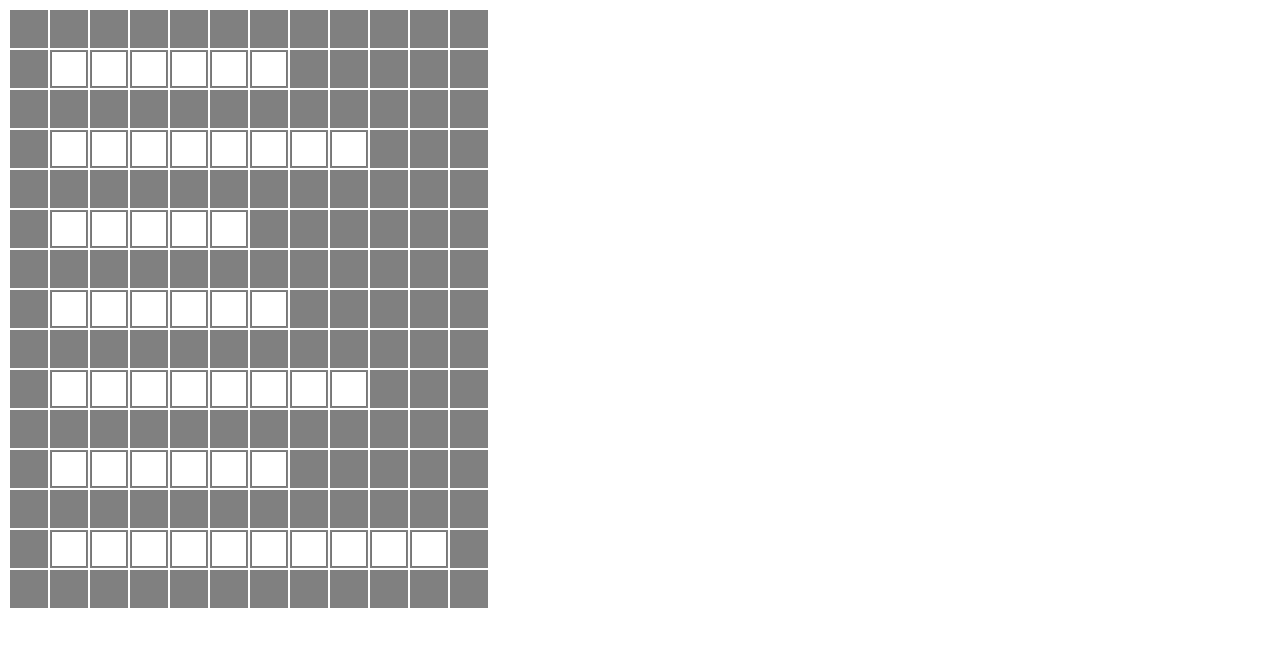
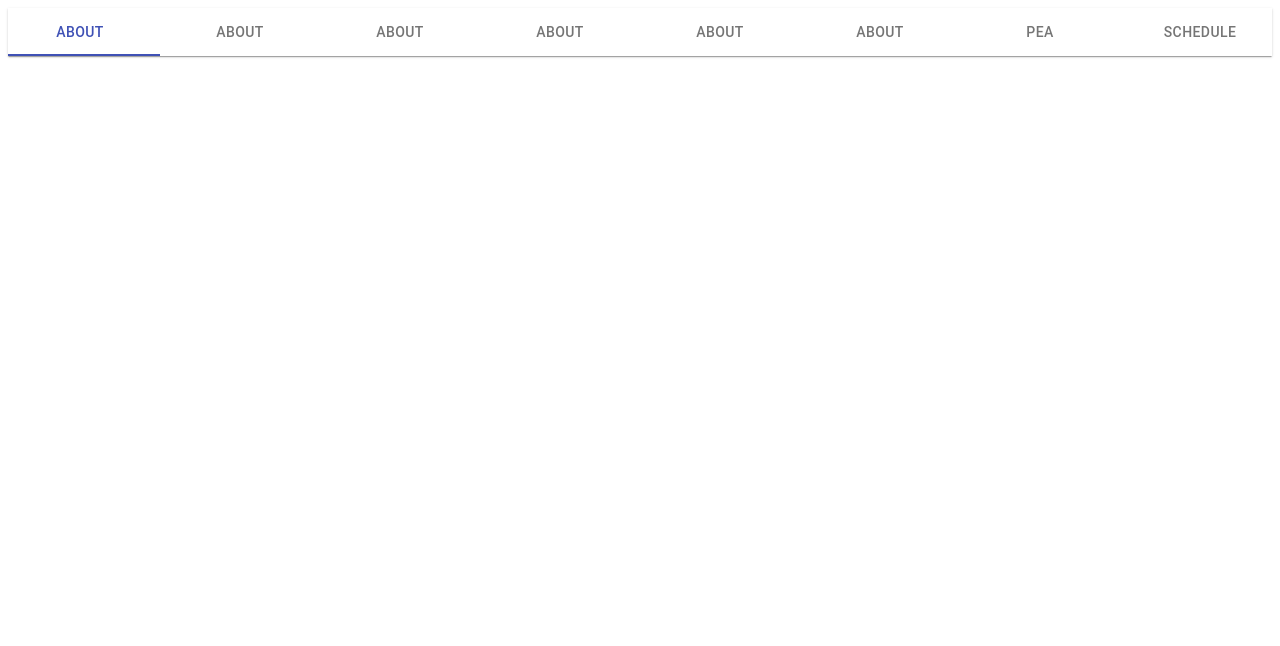
Before and after one commit to yoyoonarock/yoyoonarock.github.io, a React (Create React App) app: page / in a window 1280 px wide. Shown: the top 646 px of the page. Built offline with nearby package versions, Linux system fonts and the light colour scheme.

Commit message:
Bubble linked letter puzzle data up to be saved across the app.

```diff
--- a/package.json
+++ b/package.json
@@ -5,6 +5,7 @@
   "private": true,
   "dependencies": {
     "@material-ui/core": "~4.11.0",
+    "@material-ui/lab": "~4.0.0-alpha.56",
     "@testing-library/jest-dom": "^4.2.4",
     "@testing-library/react": "^9.3.2",
     "@testing-library/user-event": "^7.1.2",
--- a/src/components/app.tsx
+++ b/src/components/app.tsx
@@ -1,7 +1,83 @@
 import React from "react";
 
-import { LinkedLetterPuzzlePage } from "./linked-letter-puzzle-page/linked-letter-puzzle-page";
+import Box from "@material-ui/core/Box";
+import Paper from "@material-ui/core/Paper";
+import Tab from "@material-ui/core/Tab";
+import Tabs from "@material-ui/core/Tabs";
+import Typography from "@material-ui/core/Typography";
+
+import { WordPuzzlePage } from "./word-puzzle/word-puzzle-page";
+
+const WORD_PUZZLE_WORDS = ["almond", "pine nut", "pecan", "cashew", "hazelnut", "walnut", "brazil nut"];
+const TOTAL_WORD_LENGTH = WORD_PUZZLE_WORDS.reduce((currentTotalLength, word) => {
+	return currentTotalLength + word.length;
+}, 0);
+
+interface TabPanelProps {
+	children?: React.ReactNode;
+	index: any;
+	value: any;
+}
+
+const TabPanel = (props: TabPanelProps) => {
+	const { children, value, index } = props;
+
+	return (
+		<div
+			role='tabpanel'
+			hidden={value !== index}
+			id={`simple-tabpanel-${index}`}
+			aria-labelledby={`simple-tab-${index}`}
+		>
+			{value === index && (
+				<Box p={3}>
+					<Typography>{children}</Typography>
+				</Box>
+			)}
+		</div>
+	);
+};
 
 export const App = () => {
-	return <LinkedLetterPuzzlePage />;
+	const [selectedTabIndex, setSelectedTabIndex] = React.useState(0);
+
+	const [wordPuzzleCompleted, setWordPuzzleCompleted] = React.useState(false);
+	const [wordPuzzleInput, setWordPuzzleInput] = React.useState(" ".repeat(TOTAL_WORD_LENGTH));
+
+	const handleChange = (event: React.ChangeEvent<{}>, newIndex: number) => {
+		setSelectedTabIndex(newIndex);
+	};
+
+	return (
+		<div>
+			<Paper square>
+				<Tabs
+					value={selectedTabIndex}
+					onChange={handleChange}
+					indicatorColor='primary'
+					textColor='primary'
+					centered
+				>
+					<Tab label='About' />
+					<Tab label='About' />
+					<Tab label='About' />
+					<Tab label='About' />
+					<Tab label='About' />
+					<Tab label='About' />
+					<Tab label='Pea' />
+					<Tab label='Schedule' />
+				</Tabs>
+			</Paper>
+			<TabPanel value={selectedTabIndex} index={6}>
+				<WordPuzzlePage
+					completed={wordPuzzleCompleted}
+					currentPuzzleInput={wordPuzzleInput}
+					inputWords={WORD_PUZZLE_WORDS}
+					totalWordLength={TOTAL_WORD_LENGTH}
+					setCompleted={setWordPuzzleCompleted}
+					setCurrentPuzzleInput={setWordPuzzleInput}
+				/>
+			</TabPanel>
+		</div>
+	);
 };
--- a/src/components/linked-letter-puzzle-page/linked-letter-puzzle-page.tsx
+++ /dev/null
@@ -1,9 +0,0 @@
-import React from "react";
-
-import { LinkedLetterPuzzle } from "./linked-letter-puzzle";
-
-export const LinkedLetterPuzzlePage = () => {
-	const linkedLetterPuzzleWords = ["almond", "pine nut", "pecan", "cashew", "hazelnut", "walnut", "brazil nut"];
-
-	return <LinkedLetterPuzzle inputWords={linkedLetterPuzzleWords} />;
-};
--- a/src/components/linked-letter-puzzle-page/linked-letter-puzzle.tsx
+++ b/src/components/word-puzzle/word-puzzle-base.tsx
@@ -1,6 +1,6 @@
 import React from "react";
 
-import "../../styles/linked-letter-puzzle-page/linked-letter-puzzle.scss";
+import "../../styles/word-puzzle/word-puzzle.scss";
 
 enum KeyboardKey {
 	ARROW_LEFT = "ArrowLeft",
@@ -8,10 +8,20 @@ enum KeyboardKey {
 }
 
 interface Props {
+	currentPuzzleInput: string;
 	inputWords: string[];
+	totalWordLength: number;
+	setCompleted: React.Dispatch<React.SetStateAction<boolean>>;
+	setCurrentPuzzleInput: React.Dispatch<React.SetStateAction<string>>;
 }
 
-export const LinkedLetterPuzzle = ({ inputWords }: Props) => {
+export const WordPuzzleBase = ({
+	inputWords,
+	totalWordLength,
+	currentPuzzleInput,
+	setCurrentPuzzleInput,
+	setCompleted,
+}: Props) => {
 	const MAX_WORD_LENGTH = inputWords.reduce((currentMaxLength, word) => {
 		return word.length > currentMaxLength ? word.length : currentMaxLength;
 	}, 0);
@@ -20,13 +30,9 @@ export const LinkedLetterPuzzle = ({ inputWords }: Props) => {
 	const GRID_WIDTH = MAX_WORD_LENGTH + 2;
 
 	const SOLUTION = inputWords.join("");
-	const TOTAL_WORD_LENGTH = inputWords.reduce((currentTotalLength, word) => {
-		return currentTotalLength + word.length;
-	}, 0);
 
-	const [currentPuzzleInput, setCurrentPuzzleInput] = React.useState(" ".repeat(TOTAL_WORD_LENGTH));
 	const refs = React.useRef<HTMLInputElement[]>([]);
-	const usedRefs = Array(TOTAL_WORD_LENGTH).fill(false);
+	const usedRefs = Array(totalWordLength).fill(false);
 
 	const staticHeightArray = Array(GRID_HEIGHT).fill(0);
 	const staticWidthArray = Array(GRID_WIDTH).fill(0);
@@ -48,11 +54,11 @@ export const LinkedLetterPuzzle = ({ inputWords }: Props) => {
 	};
 
 	const findPreviousRef = (refIndex: number): number => {
-		return refIndex === 0 ? TOTAL_WORD_LENGTH - 1 : refIndex - 1;
+		return refIndex === 0 ? totalWordLength - 1 : refIndex - 1;
 	};
 
 	const findNextRef = (refIndex: number): number => {
-		return refIndex === TOTAL_WORD_LENGTH - 1 ? 0 : refIndex + 1;
+		return refIndex === totalWordLength - 1 ? 0 : refIndex + 1;
 	};
 
 	const handleArrowKeyDown = (e: React.KeyboardEvent<HTMLInputElement>, refIndex: number) => {
@@ -79,6 +85,9 @@ export const LinkedLetterPuzzle = ({ inputWords }: Props) => {
 		refs.current[refIndex].value = input;
 		const newPuzzleInput = currentPuzzleInput.substr(0, refIndex) + input + currentPuzzleInput.substr(refIndex + 1);
 		setCurrentPuzzleInput(newPuzzleInput);
+		if (isPuzzleSolved(newPuzzleInput)) {
+			setCompleted(true);
+		}
 
 		usedRefs[refIndex] = true;
 
@@ -103,10 +112,8 @@ export const LinkedLetterPuzzle = ({ inputWords }: Props) => {
 		refs.current[nextRefIndex].focus();
 	};
 
-	const isPuzzleSolved = (): boolean => {
-		console.log(currentPuzzleInput.toLowerCase());
-		console.log(SOLUTION.toLowerCase());
-		return currentPuzzleInput.toLowerCase() === SOLUTION.toLowerCase();
+	const isPuzzleSolved = (input: string): boolean => {
+		return input.toLowerCase() === SOLUTION.toLowerCase();
 	};
 
 	const getGridCells = (rowIndex: number) => {
@@ -120,7 +127,7 @@ export const LinkedLetterPuzzle = ({ inputWords }: Props) => {
 						{columnIndex !== 0 && columnIndex <= currentWord.length && (
 							<input
 								className='cell-input'
-								disabled={isPuzzleSolved()}
+								disabled={isPuzzleSolved(currentPuzzleInput)}
 								key={mapWordLetterToRefIndex(wordIndex, columnIndex - 1)}
 								maxLength={1}
 								onKeyDown={(e) =>
--- /dev/null
+++ b/src/components/word-puzzle/word-puzzle-page.tsx
@@ -0,0 +1,75 @@
+import React from "react";
+
+import Alert from "@material-ui/lab/Alert";
+
+import { WordPuzzleBase } from "./word-puzzle-base";
+
+const PROMPT = `for this challenge think of a category
+we'll have them in hand when telling a story
+in general they are extremely versatile
+but we'll typically just munch on them for a while
+we usually use bowls but they fit in cups
+when we're feeling lazy they're the backups
+make sure to look inside a familiar container
+with that clue, solving this is a no brainer`;
+
+const MESSAGE_DIGITS = [
+	[20, 42, 5, `'`, 14],
+	[40, 10],
+	[33, 23, 8, 47, 9, 16, 41],
+	["/"],
+	[2, 24, 39, `'`, 22],
+	[29, 18, 49],
+	[6, 44, 12, 19, 24, 41],
+];
+
+interface Props {
+	completed: boolean;
+	currentPuzzleInput: string;
+	inputWords: string[];
+	totalWordLength: number;
+	setCompleted: React.Dispatch<React.SetStateAction<boolean>>;
+	setCurrentPuzzleInput: React.Dispatch<React.SetStateAction<string>>;
+}
+
+export const WordPuzzlePage = ({
+	completed,
+	currentPuzzleInput,
+	inputWords,
+	totalWordLength,
+	setCompleted,
+	setCurrentPuzzleInput,
+}: Props) => {
+	const getMessage = () => {
+		let message = "";
+		for (let i = 0; i < MESSAGE_DIGITS.length; i++) {
+			for (let j = 0; j < MESSAGE_DIGITS[i].length; j++) {
+				if (typeof MESSAGE_DIGITS[i][j] === "string") {
+					message += MESSAGE_DIGITS[i][j];
+				} else {
+					const letter = currentPuzzleInput[(MESSAGE_DIGITS[i][j] as number) - 1];
+					message += (letter === " " ? "_" : letter).toLowerCase();
+				}
+			}
+			message += " ";
+		}
+		return message;
+	};
+
+	return (
+		<span className='word-puzzle-page'>
+			<WordPuzzleBase
+				inputWords={inputWords}
+				totalWordLength={totalWordLength}
+				currentPuzzleInput={currentPuzzleInput}
+				setCompleted={setCompleted}
+				setCurrentPuzzleInput={setCurrentPuzzleInput}
+			/>
+			<span className='description'>
+				<p className='prompt'>{PROMPT}</p>
+				<p className='answer'>{getMessage()}</p>
+				{completed && <Alert severity='success'>Well done!</Alert>}
+			</span>
+		</span>
+	);
+};
--- a/src/styles/linked-letter-puzzle-page/linked-letter-puzzle.scss
+++ /dev/null
@@ -1,16 +0,0 @@
-.cell-background {
-	background-color: grey;
-	height: 36px;
-	width: 36px;
-}
-
-.cell-input {
-	height: 30px;
-	width: 28px;
-
-	font-family: "Lucida Console", Monaco, monospace;
-	font-size: 36px;
-
-	cursor: pointer;
-	text-align: center;
-}
--- /dev/null
+++ b/src/styles/word-puzzle/word-puzzle.scss
@@ -0,0 +1,38 @@
+.word-puzzle-page {
+	display: flex;
+	justify-content: center;
+}
+
+.cell-background {
+	background-color: grey;
+	height: 30px;
+	width: 30px;
+}
+
+.cell-input {
+	height: 24px;
+	width: 22px;
+
+	font-family: "Lucida Console", Monaco, monospace;
+	font-size: 30px;
+
+	cursor: pointer;
+	text-align: center;
+}
+
+.description {
+	margin-left: 40px;
+	width: 434px;
+
+	text-align: center;
+	white-space: pre-wrap;
+}
+
+.prompt {
+	margin: 60px 0;
+}
+
+.answer {
+	border: 4px magenta solid;
+	padding: 24px;
+}
```
Also changed, not shown: 1 other file (tests, documents, lock files or other folders).
